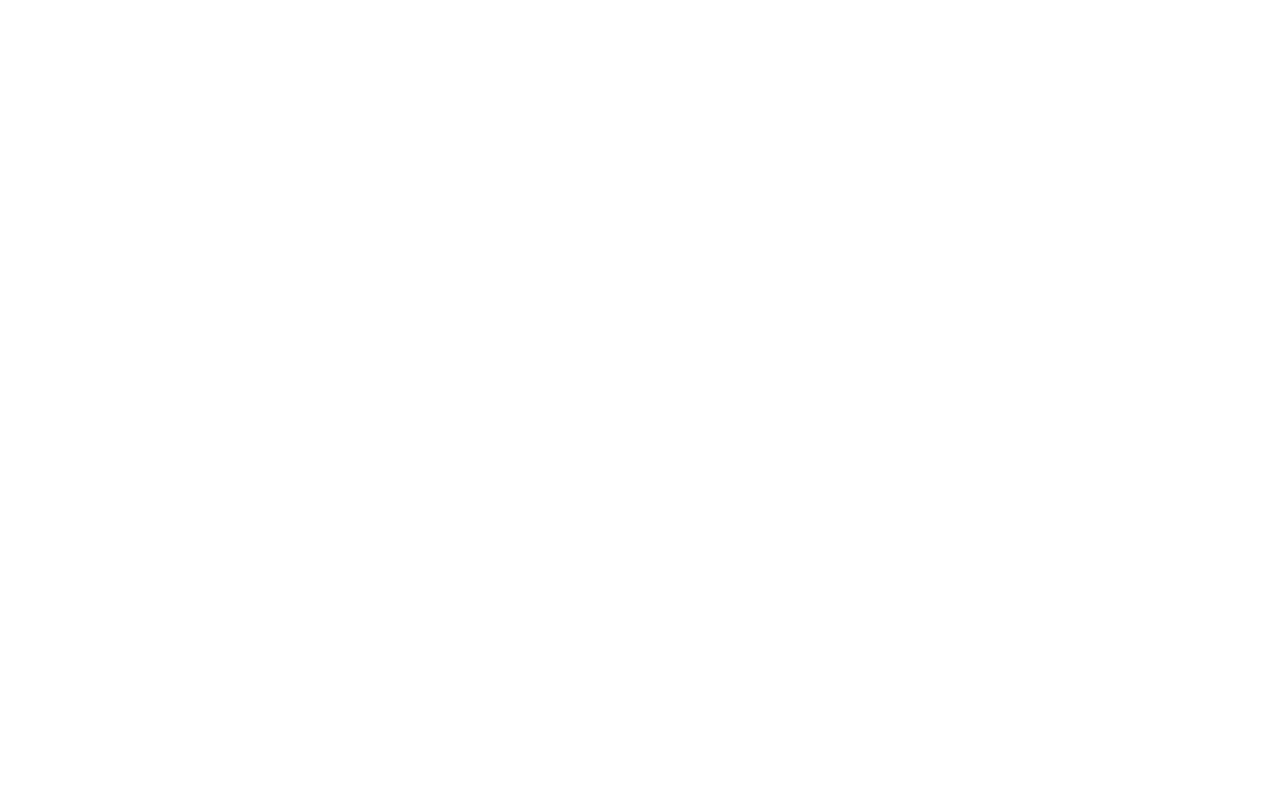
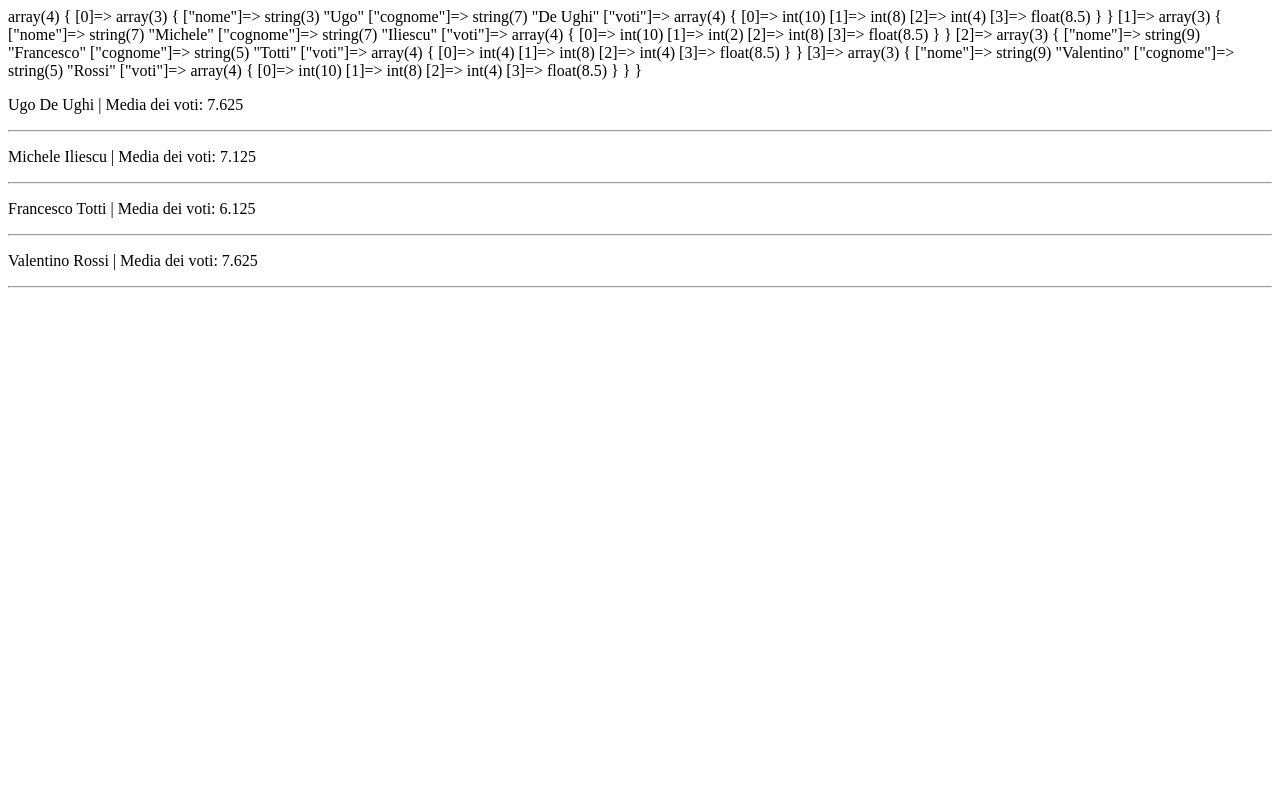
Before and after one commit to iliescumichele/php-snacks-b1, a PHP site: page / in a window 1280 px wide. Before the commit the page is empty. Run offline with PHP 8.4, Linux system fonts and the light colour scheme.

Commit message:
Snack7 completato

```diff
--- a/Snack 7/index.php
+++ b/Snack 7/index.php
@@ -2,6 +2,61 @@
 /*
     Creare un array contenente qualche alunno di un’ipotetica classe. Ogni alunno avrà Nome, Cognome e un array contenente i suoi voti scolastici. Stampare Nome, Cognome e la media dei voti di ogni alunno.
 */
+
+
+$alunni = [
+    [
+        "nome" => "Ugo",
+        "cognome" => "De Ughi",
+        "voti" => [
+            10,
+            8,
+            4,
+            8.5
+        ],
+    ],
+    [
+        "nome" => "Michele",
+        "cognome" => "Iliescu",
+        "voti" => [
+            10,
+            2,
+            8,
+            8.5
+        ],
+    ],
+    [
+        "nome" => "Francesco",
+        "cognome" => "Totti",
+        "voti" => [
+            4,
+            8,
+            4,
+            8.5
+        ],
+    ],
+    [
+        "nome" => "Valentino",
+        "cognome" => "Rossi",
+        "voti" => [
+            10,
+            8,
+            4,
+            8.5
+        ],
+    ],
+];
+var_dump($alunni);
+
+
+function getMedian($array){
+    $sumNumbers = 0;
+    for($i = 0; $i < count($array); $i++){
+        $sumNumbers += $array[$i];
+    }
+    return $sumNumbers / count($array);
+}
+
 ?>
 
 
@@ -15,5 +70,16 @@
 </head>
 <body>
 
+    <?php
+        for($i = 0; $i < sizeof($alunni); $i++){
+                echo
+                    "<p>"
+                        . $alunni[$i]["nome"] . " " . $alunni[$i]["cognome"] . " | Media dei voti: " . getMedian($alunni[$i]["voti"]) .
+                    "</p>"
+                ;
+            echo "<hr>";
+        };
+    ?>
+
 </body>
 </html>
```
Also changed, not shown: Snack 4/index.php (+6 -5 lines).
